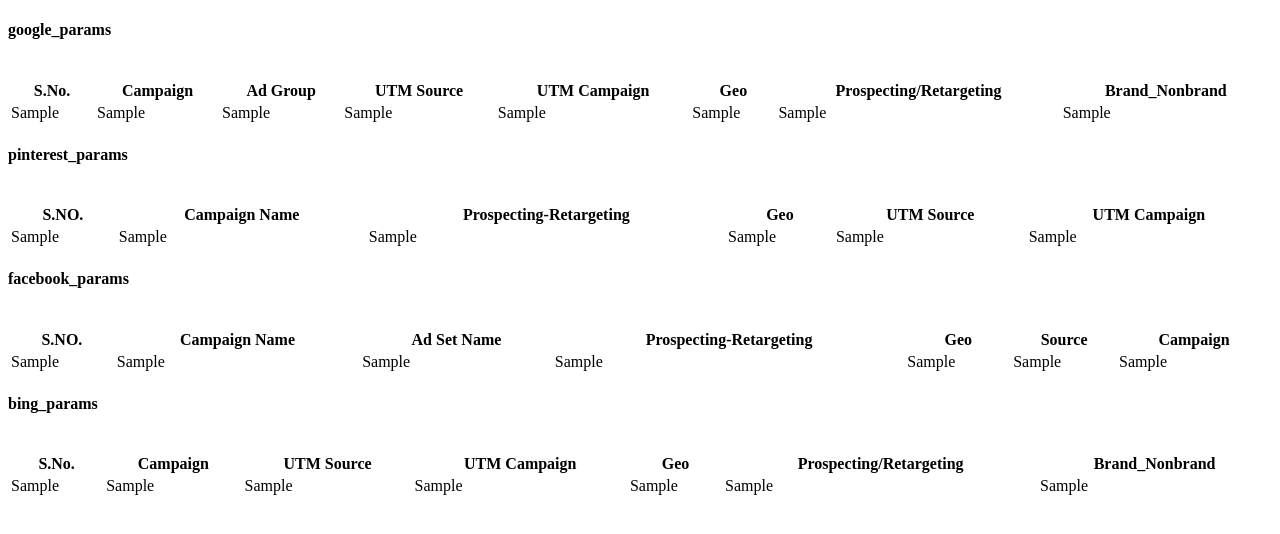
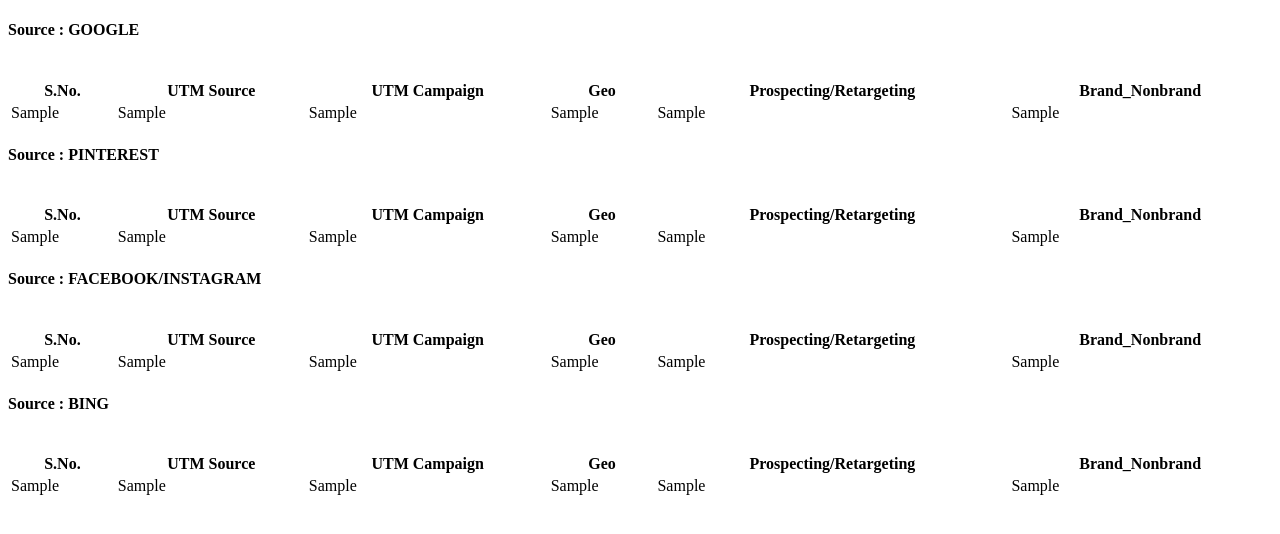
Before and after one commit to nborde777/project, a Django app: page / in a window 1280 px wide. Shown: the top 534 px of the page. Run offline with Django 3.2, Linux system fonts and the light colour scheme; tables that the repository leaves empty hold one stand-in row (values such as "Sample post"); a database or web service that is not in the repository returns one stand-in record (values such as "Sample title"); some libraries are stand-ins or nearby versions.

Commit message:
onetable created

```diff
--- a/utm_app/templates/utm_app/display.html
+++ b/utm_app/templates/utm_app/display.html
@@ -5,13 +5,11 @@
     <title></title>
 </head>
 <body>
-<h4>google_params</h4>
+<h4>Source : GOOGLE</h4>
     <br>
      <table style="width:100%">
   <tr>
   <th>S.No.</th>
-  <th>Campaign</th>
-  <th>Ad Group</th>
   <th>UTM Source</th>
   <th>UTM Campaign</th>
   <th>Geo</th>
@@ -26,24 +24,22 @@
     <td>{{ i.3 }}</td>
     <td>{{ i.4 }}</td>
     <td>{{ i.5 }}</td>
-    <td>{{ i.6 }}</td>
-    <td>{{ i.7 }}</td>
   </tr>
 {% endfor %}
 
 </table>
 
 
-<h4>pinterest_params</h4>
+<h4>Source : PINTEREST</h4>
     <br>
      <table style="width:100%">
   <tr>
-  <th>S.NO.</th>
-  <th>Campaign Name</th>
-  <th>Prospecting-Retargeting</th>
-  <th>Geo</th>
+  <th>S.No.</th>
   <th>UTM Source</th>
   <th>UTM Campaign</th>
+  <th>Geo</th>
+  <th>Prospecting/Retargeting</th>
+  <th>Brand_Nonbrand</th>
   </tr>
   {% for i in res3 %}
       <tr>
@@ -59,17 +55,16 @@
 </table>
 
 
-<h4>facebook_params</h4>
+<h4>Source : FACEBOOK/INSTAGRAM</h4>
     <br>
      <table style="width:100%">
-  <tr>
-  <th>S.NO.</th>
-  <th>Campaign Name </th>
-  <th>Ad Set Name</th>
-  <th>Prospecting-Retargeting</th>
+    <tr>
+  <th>S.No.</th>
+  <th>UTM Source</th>
+  <th>UTM Campaign</th>
   <th>Geo</th>
-  <th>Source</th>
-  <th>Campaign</th>
+  <th>Prospecting/Retargeting</th>
+  <th>Brand_Nonbrand</th>
   </tr>
   {% for i in res2 %}
       <tr>
@@ -79,17 +74,16 @@
     <td>{{ i.3 }}</td>
     <td>{{ i.4 }}</td>
     <td>{{ i.5 }}</td>
-    <td>{{ i.6 }}</td>
   </tr>
 {% endfor %}
 
 </table>
-<h4>bing_params</h4>
+
+<h4>Source : BING</h4>
     <br>
      <table style="width:100%">
   <tr>
   <th>S.No.</th>
-  <th>Campaign</th>
   <th>UTM Source</th>
   <th>UTM Campaign</th>
   <th>Geo</th>
@@ -104,7 +98,6 @@
     <td>{{ i.3 }}</td>
     <td>{{ i.4 }}</td>
     <td>{{ i.5 }}</td>
-    <td>{{ i.6 }}</td>
   </tr>
 {% endfor %}
 
--- a/utm_app/views.py
+++ b/utm_app/views.py
@@ -5,19 +5,15 @@
 cur=conn.cursor()
 
 def welcome(request):
-    res={}
-    cur.execute("Select * from google_params")
+
+    cur.execute("Select * from onetable where source=%s",["google"])
     g_p=cur.fetchall()
-    cur.execute("Select * from facebook_params")
+    cur.execute("Select * from onetable where source=%s",["bing"])
+    bing_p=cur.fetchall()
+    cur.execute("Select * from onetable where source=%s or source=%s or source=%s or source=%s",["Facebook","facebook","Instagram","instagram"])
     fb_p=cur.fetchall()
-    cur.execute("Select * from pinterest_params")
+    cur.execute("Select * from onetable where source=%s",["Pinterest"])
     pin_p=cur.fetchall()
-    cur.execute("Select * from bing_params")
-    bing_p=cur.fetchall()
-    res['google_params']=g_p
-    res['google_params']=fb_p
-    res['google_params']=pin_p
-    res['google_params']=bing_p
 
     return render(request,'utm_app/display.html',
 							  {'res1': g_p,'res2': fb_p,'res3': pin_p,'res4': bing_p})
```
Also changed, not shown: read_xlsx/load.py (+46 -7 lines).
